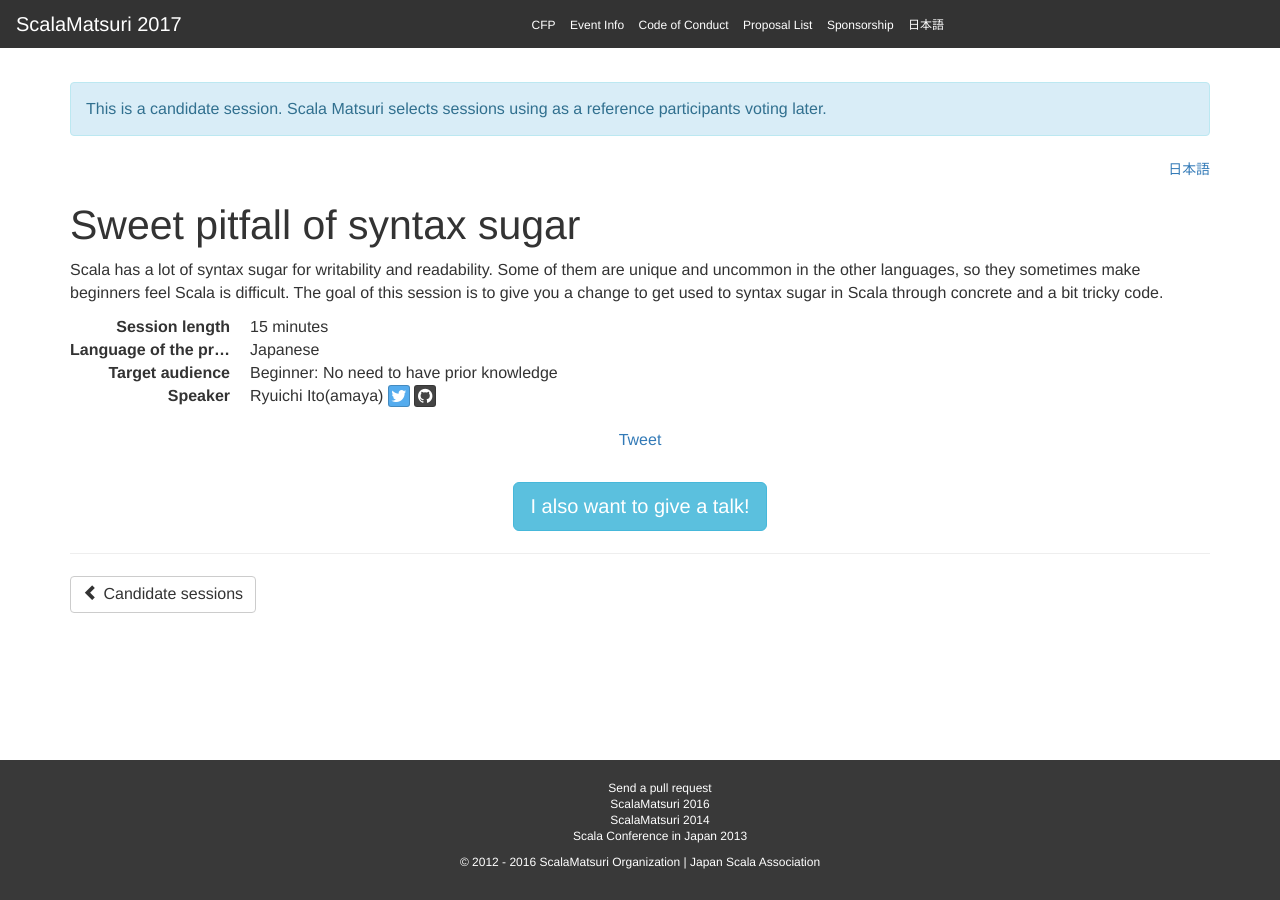
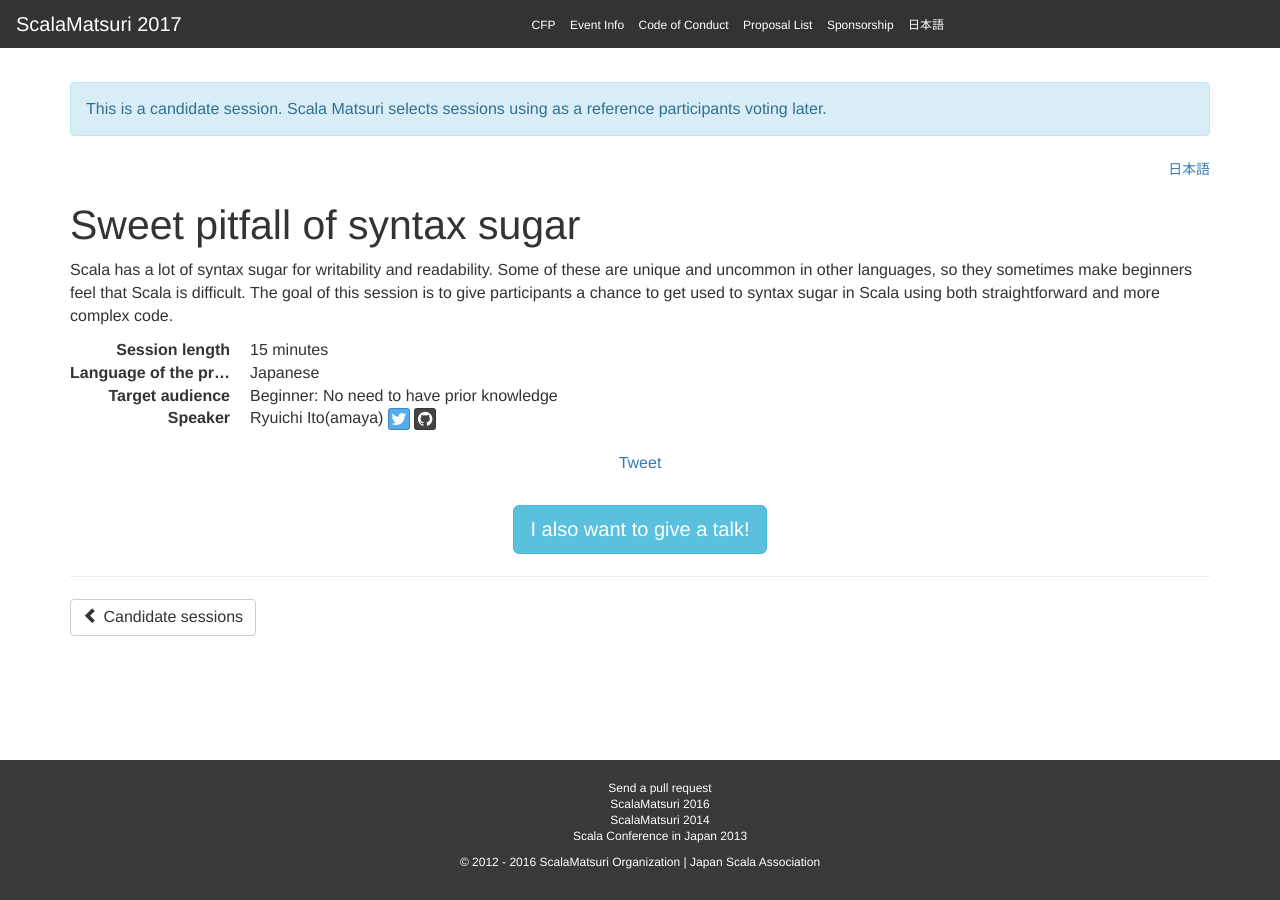
Before and after one commit to scalajp/2017.scalamatsuri.org, a Jekyll site: the page built from _candidates_en/RyuichiIto_1.md, in a window 1280 px wide. Built offline with Jekyll 4.4.1, drawn with Linux system fonts in a browser that asks for light colours; nearby versions of some CDN libraries; comment, search, counter and statistics services are not loaded.

Commit message:
Update RyuichiIto_1.md

```diff
--- a/_candidates_en/RyuichiIto_1.md
+++ b/_candidates_en/RyuichiIto_1.md
@@ -10,4 +10,4 @@
   - Best Practices
   - Intro to Scala
 ---
-Scala has a lot of syntax sugar for writability and readability. Some of them are unique and uncommon in the other languages, so they sometimes make beginners feel Scala is difficult. The goal of this session is to give you a change to get used to syntax sugar in Scala through concrete and a bit tricky code.
+Scala has a lot of syntax sugar for writability and readability. Some of these are unique and uncommon in other languages, so they sometimes make beginners feel that Scala is difficult. The goal of this session is to give participants a chance to get used to syntax sugar in Scala using both straightforward and more complex code.
```
